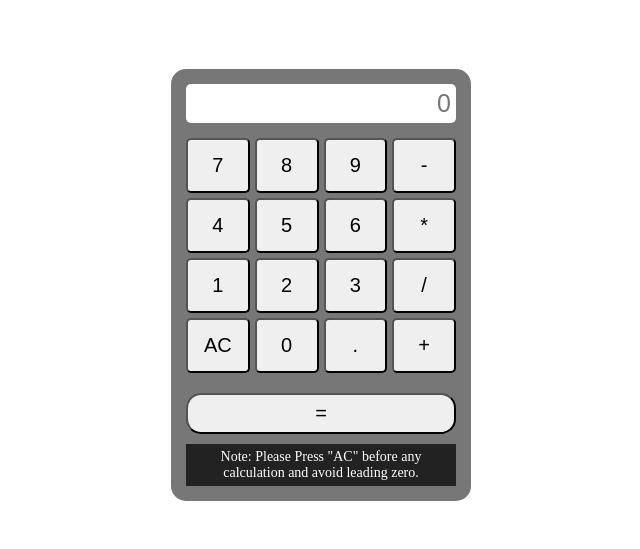
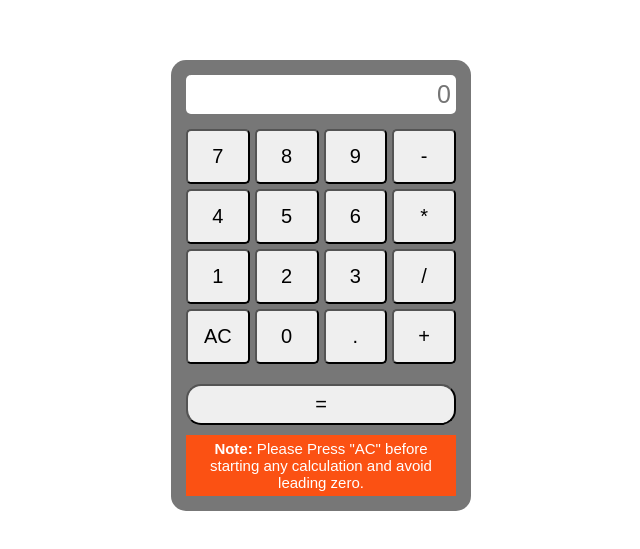
Before and after one commit to Zahid-Nabi/calculator-js, a plain HTML site: page index.html in a window 1280 px wide. Shown: the part 115-664 px from the top of the page, without its empty margins (319-959 px from the left). Drawn offline with Linux system fonts and the light colour scheme.

Commit message:
Style Changed

```diff
--- a/index.html
+++ b/index.html
@@ -36,7 +36,7 @@
                     <button class="btn">+</button>
                 </div>
                 <button id="equals-to" class="btn">=</button>
-                <p class="note">Note: Please Press "AC" before any calculation and avoid leading zero.</p>
+                <p class="note"><span>Note:</span> Please Press "AC" before starting any calculation and avoid leading zero.</p>
             </div>
         </div>
     </main>
--- a/style.css
+++ b/style.css
@@ -42,7 +42,8 @@
     border-radius: 5px;
     cursor: pointer;
 }
-.button-area button:hover {
+.button-area button:hover,
+#equals-to:hover {
     background: rgb(197, 228, 246);
 }
 #equals-to {
@@ -54,10 +55,14 @@
     cursor: pointer;
 }
 .note {
-    font-size: 14px;
+    font-family: Arial, Helvetica, sans-serif;
+    font-size: 15px;
     color: #fff;
     margin-top: 10px;
-    background-color: #222;
+    background-color: rgb(251, 81, 19);
     padding: 5px;
     text-align: center;
 }
+.note span {
+    font-weight: bold;
+}
```
